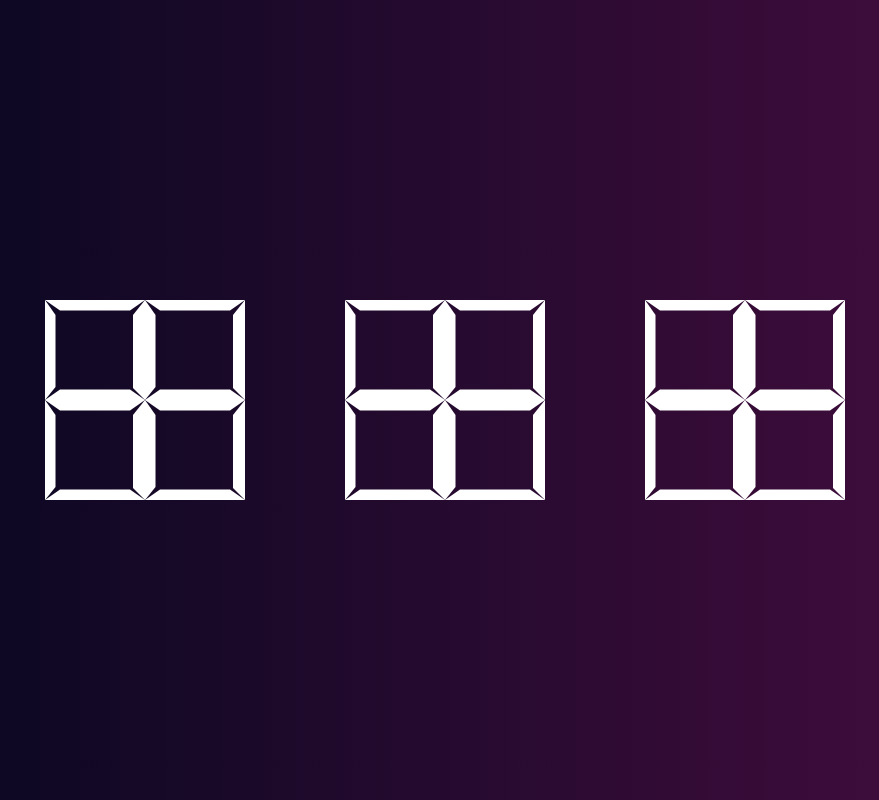
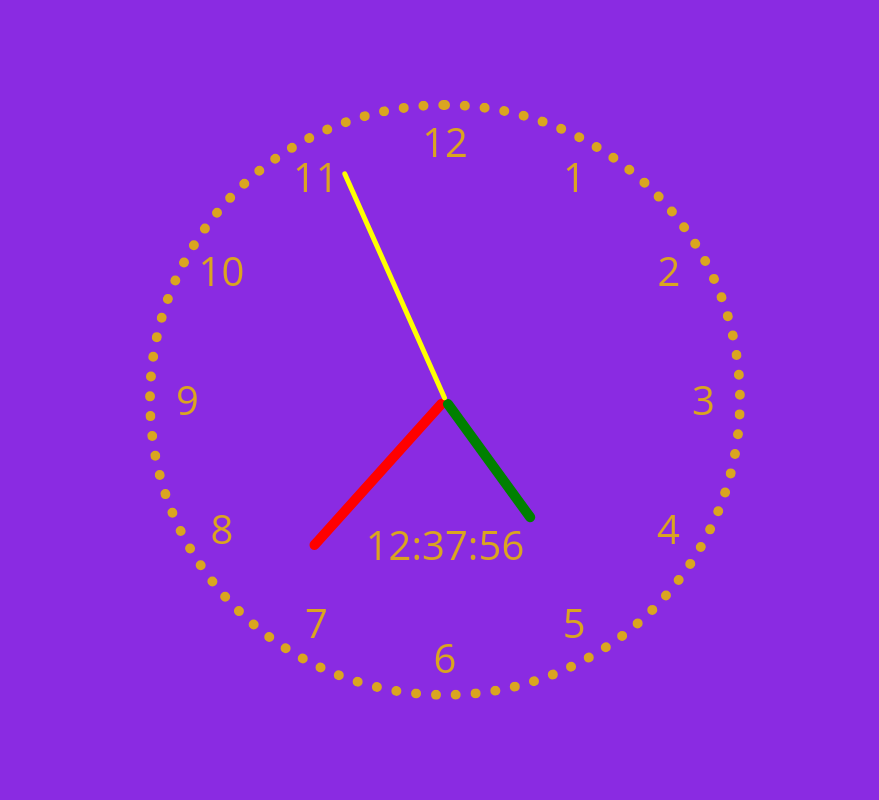
Before and after one commit to Bert0ne/clock-stoper-timer, a website: page index.html in a window 1280 px wide. Shown: the whole page, without its empty margins (195-1074 px from the left). Drawn offline with Linux system fonts and the light colour scheme.

Commit message:
end adding one

```diff
--- a/index.html
+++ b/index.html
@@ -48,110 +48,7 @@
 
         </div>
     </div>
-    <div class="digital">
-        <div class="digital__clock">
-            <div class="digital__clock__number">
-                <div class="digital__clock__number__square">
-                    <span class="digital__bar digital__bar--top"></span>
-                    <span class="digital__bar digital__bar--bottom"></span>
-                    <span class="digital__bar digital__bar--right"></span>
-                    <span class="digital__bar digital__bar--left"></span>
-                </div>
-                <div class="digital__clock__number__square">
-                    <span class="digital__bar digital__bar--top"></span>
-                    <span class="digital__bar digital__bar--bottom"></span>
-                    <span class="digital__bar digital__bar--right"></span>
-                    <span class="digital__bar digital__bar--left"></span>
-                </div>
-            </div>
-            <div class="digital__clock__number">
-                <div class="digital__clock__number__square">
-                    <span class="digital__bar digital__bar--top"></span>
-                    <span class="digital__bar digital__bar--bottom"></span>
-                    <span class="digital__bar digital__bar--right"></span>
-                    <span class="digital__bar digital__bar--left"></span>
-                </div>
-                <div class="digital__clock__number__square">
-                    <span class="digital__bar digital__bar--top"></span>
-                    <span class="digital__bar digital__bar--bottom"></span>
-                    <span class="digital__bar digital__bar--right"></span>
-                    <span class="digital__bar digital__bar--left"></span>
-                </div>
-            </div>
-            <div class="digital__clock__number">
-                <div class="digital__clock__number__square">
 
-                </div>
-                <div class="digital__clock__number__square">
-
-                </div>
-            </div>
-            <div class="digital__clock__number">
-                <div class="digital__clock__number__square">
-                    <span class="digital__bar digital__bar--top"></span>
-                    <span class="digital__bar digital__bar--bottom"></span>
-                    <span class="digital__bar digital__bar--right"></span>
-                    <span class="digital__bar digital__bar--left"></span>
-                </div>
-                <div class="digital__clock__number__square">
-                    <span class="digital__bar digital__bar--top"></span>
-                    <span class="digital__bar digital__bar--bottom"></span>
-                    <span class="digital__bar digital__bar--right"></span>
-                    <span class="digital__bar digital__bar--left"></span>
-                </div>
-            </div>
-            <div class="digital__clock__number">
-                <div class="digital__clock__number__square">
-                    <span class="digital__bar digital__bar--top"></span>
-                    <span class="digital__bar digital__bar--bottom"></span>
-                    <span class="digital__bar digital__bar--right"></span>
-                    <span class="digital__bar digital__bar--left"></span>
-                </div>
-                <div class="digital__clock__number__square">
-                    <span class="digital__bar digital__bar--top"></span>
-                    <span class="digital__bar digital__bar--bottom"></span>
-                    <span class="digital__bar digital__bar--right"></span>
-                    <span class="digital__bar digital__bar--left"></span>
-                </div>
-            </div>
-            <div class="digital__clock__number">
-                <div class="digital__clock__number__square">
-
-                </div>
-                <div class="digital__clock__number__square">
-
-                </div>
-            </div>
-            <div class="digital__clock__number">
-                <div class="digital__clock__number__square">
-                    <span class="digital__bar digital__bar--top"></span>
-                    <span class="digital__bar digital__bar--bottom"></span>
-                    <span class="digital__bar digital__bar--right"></span>
-                    <span class="digital__bar digital__bar--left"></span>
-                </div>
-                <div class="digital__clock__number__square">
-                    <span class="digital__bar digital__bar--top"></span>
-                    <span class="digital__bar digital__bar--bottom"></span>
-                    <span class="digital__bar digital__bar--right"></span>
-                    <span class="digital__bar digital__bar--left"></span>
-                </div>
-            </div>
-            <div class="digital__clock__number">
-                <div class="digital__clock__number__square">
-                    <span class="digital__bar digital__bar--top"></span>
-                    <span class="digital__bar digital__bar--bottom"></span>
-                    <span class="digital__bar digital__bar--right"></span>
-                    <span class="digital__bar digital__bar--left"></span>
-                </div>
-                <div class="digital__clock__number__square">
-                    <span class="digital__bar digital__bar--top"></span>
-                    <span class="digital__bar digital__bar--bottom"></span>
-                    <span class="digital__bar digital__bar--right"></span>
-                    <span class="digital__bar digital__bar--left"></span>
-                </div>
-            </div>
-        </div>
-    </div>
 
 
     <script src="/js.js"></script>
--- a/sass/base.scss
+++ b/sass/base.scss
@@ -25,7 +25,7 @@ body {
 
 
 .container {
-    display: none;// grid
+    display: grid;// grid
     justify-content: center;
     justify-items: center;
     align-items: center;
--- a/sass/digital.scss
+++ /dev/null
@@ -1,66 +0,0 @@
-.digital {
-    width: 100vw;
-    height: 100vh;
-
-    display: flex;
-    justify-content: center;
-    align-items: center;
-
-
-    background-image: linear-gradient(
-        to right,
-        rgba(3, 7, 30, 1),
-        rgba(55, 6, 23, 0.8));
-
-
-    &__clock {
-        width: 80rem;
-        height: 20rem;
-
-        display: grid;
-        grid-template-columns: repeat(8, 1fr);
-
-        &__number {
-            display: grid;
-            grid-template-columns: 1fr;
-            grid-template-rows: 1fr 1fr;
-
-            &__square {
-
-                display: grid;
-                grid-template-columns: repeat(10, 1fr);
-                grid-template-rows: repeat(10, 1fr);
-
-                .digital__bar {
-
-                    background-color: #fff;
-
-
-                    &--top {
-                        grid-column: 1 / -1;
-                        grid-row: 1 / 8;
-                        clip-path: polygon(0 0, 100% 0, 85% 15%, 15% 15%);
-                    }
-
-                    &--bottom {
-                        grid-column: 1 / -1;
-                        grid-row: 4 / -1;
-                        clip-path: polygon(15% 85%, 85% 85%, 100% 100%, 0 100%);
-
-                    }
-                    &--right {
-                        grid-column: 3 / -1;
-                        grid-row: 1 / -1;
-                        clip-path: polygon(85% 15%, 100% 0%, 100% 100%, 85% 88%);
-                    }
-                    &--left {
-                        grid-column: 1 / 8;
-                        grid-row: 1 / -1;
-                        clip-path: polygon(0 0, 15% 15%, 15% 87%, 0% 100%);
-
-                    }
-                }
-            }
-        }
-    }
-}
```
Also changed, not shown: css/style.css.
